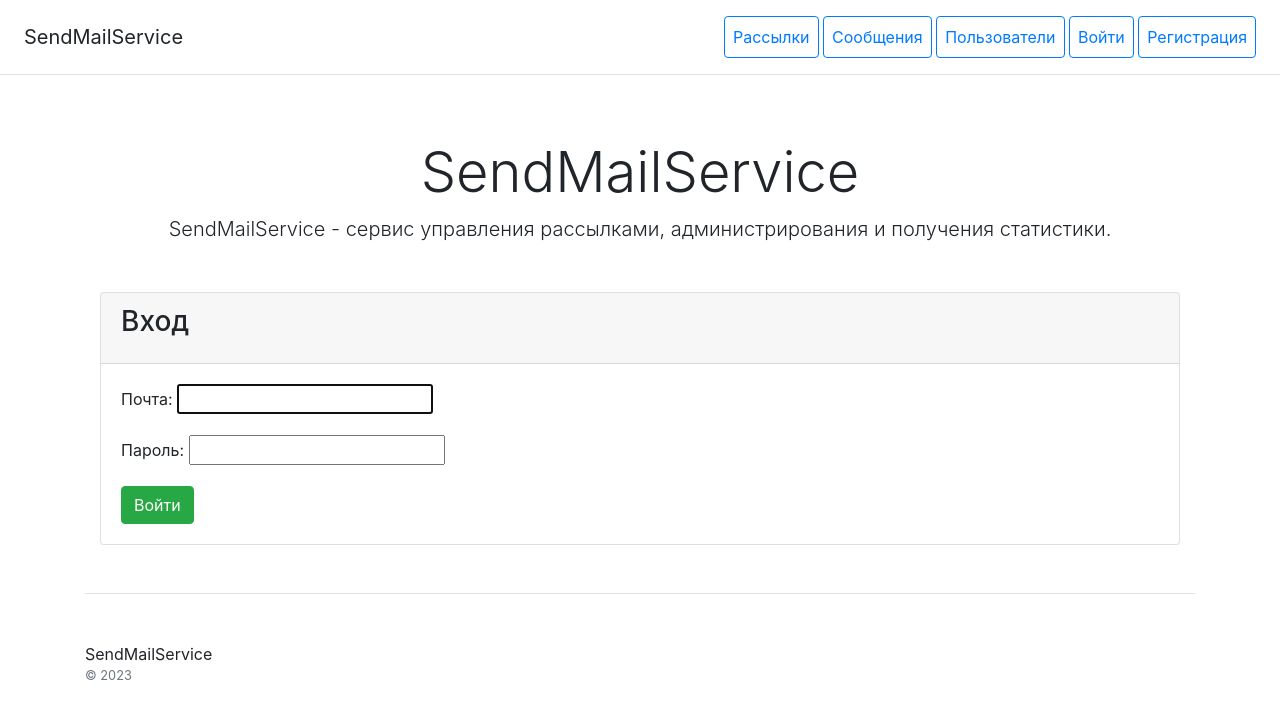
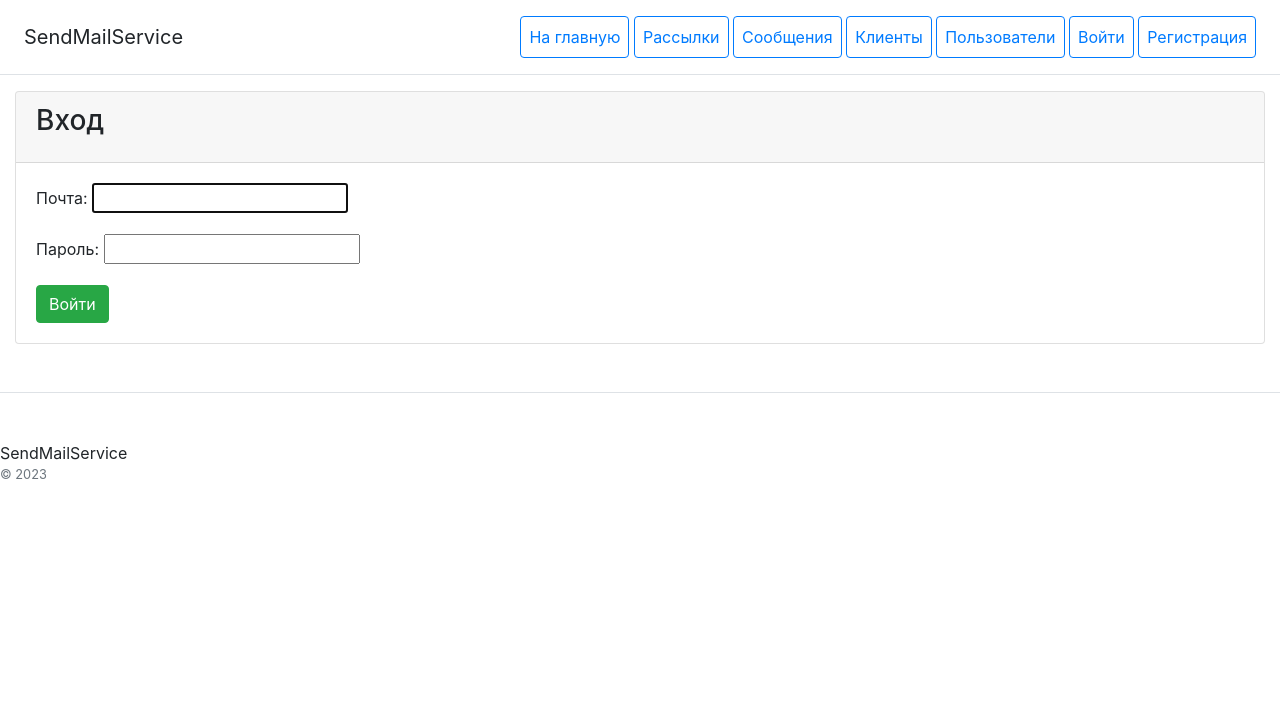
Before and after one commit to Nataly-Pro/CourseWebProject, a Django app: page /users/?next=/mailing_create/ in a window 1280 px wide. Shown: the top 719 px of the page. Run offline with Django 4.2, Linux system fonts and the light colour scheme; parts of the project's set-up code (start-up, migrations or seed data) failed here and were passed over; some libraries are stand-ins or nearby versions.

Commit message:
Добавлены в меню "Клиенты" и "На главную"

```diff
--- a/sendmail/templates/sendmail/base.html
+++ b/sendmail/templates/sendmail/base.html
@@ -11,10 +11,12 @@
 <div class="d-flex flex-column flex-md-row align-items-center p-3 px-md-4 mb-3 bg-white border-bottom box-shadow">
     <h5 class="my-0 mr-md-auto font-weight-normal">SendMailService</h5>
     <nav class="ms-5">
-        <a class="p-2 btn btn-outline-primary" href="{% url 'sendmail:home' %}">Рассылки</a>
+        <a class="p-2 btn btn-outline-primary" href="{% url 'sendmail:home' %}">На главную</a>
+        <a class="p-2 btn btn-outline-primary" href="{% url 'sendmail:mailing_list' %}">Рассылки</a>
         <a class="p-2 btn btn-outline-primary" href="{% url 'sendmail:message_list' %}">Сообщения</a>
+        <a class="p-2 btn btn-outline-primary" href="{% url 'sendmail:client_list' %}">Клиенты</a>
         {% if user.role == moderator %}
-            <a class="p-2 btn btn-outline-primary" href="{% url 'users:users' %}">Пользователи</a>
+            <a class="p-2 btn btn-outline-primary" href="{% url 'users:list_view' %}">Пользователи</a>
         {% endif %}
         {% if user.is_authenticated %}
             <p>{{ user.email }}</p>
@@ -25,15 +27,6 @@
         {% endif %}
     </nav>
 </div>
-<div class="pricing-header px-3 py-3 pt-md-5 pb-md-4 mx-auto text-center">
-    <h3 class="display-4">SendMailService</h3>
-    <p class="lead">SendMailService - сервис управления рассылками, администрирования и получения статистики.
-    </p>
-</div>
-<div class="header mx-auto text-center">
-    <h5 class="display-4">{{ title }}</h5>
-</div>
-<div class="container">
 
     {% block content %}
     {% endblock %}
```
